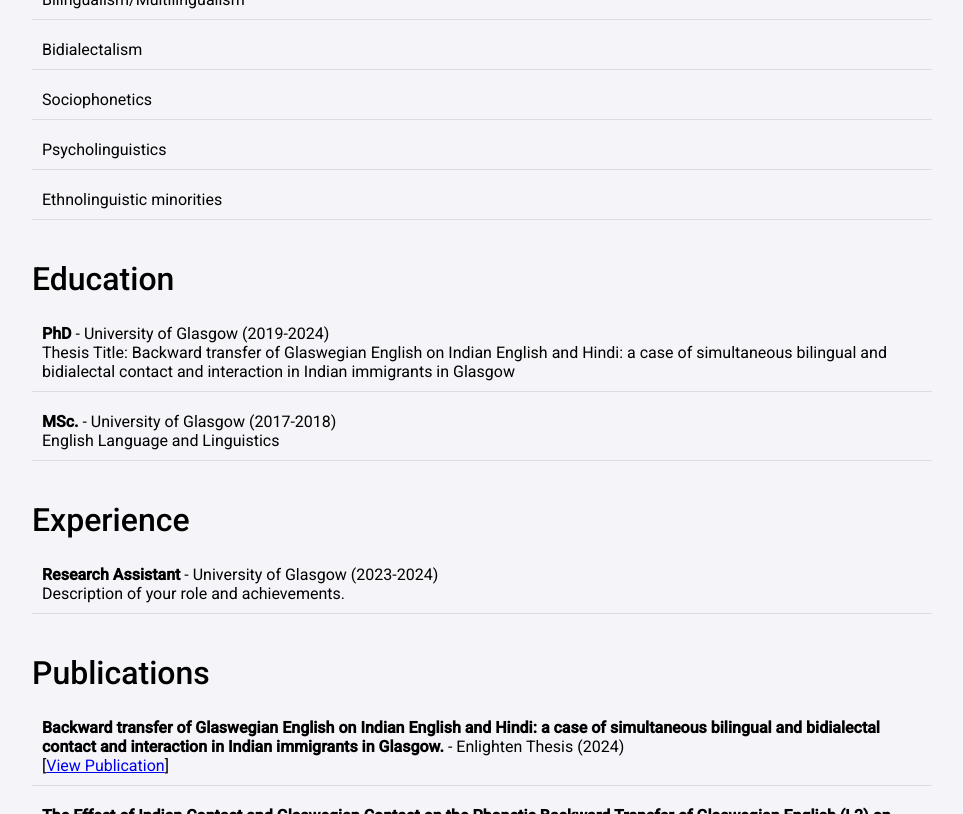
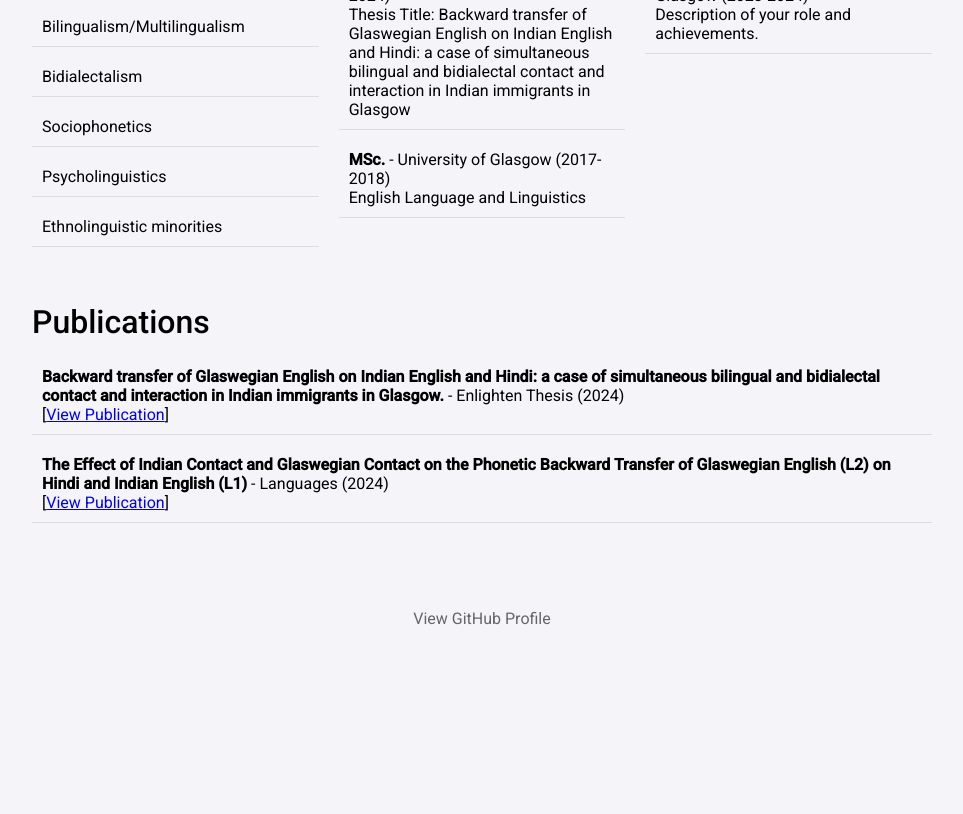
Before and after one commit to Divyanshi09/DivyanshiShaktawat.github.io, a plain HTML site: page index.html in a window 1280 px wide. Shown: the part 601-1415 px from the top of the page, without its empty margins (158-1121 px from the left). After the commit the page ends 1285 px from the top, so only its background shows below. Drawn offline with Linux system fonts and the light colour scheme.

Commit message:
Update index.html

```diff
--- a/index.html
+++ b/index.html
@@ -48,6 +48,18 @@
             margin-bottom: 15px;
             font-weight: 500; /* Slightly bold for headings */
         }
+        .flex-container {
+            display: flex;
+            justify-content: space-between;
+            margin-top: 40px;
+        }
+        .flex-item {
+            flex: 1; /* Allow items to grow equally */
+            margin-right: 20px; /* Space between items */
+        }
+        .flex-item:last-child {
+            margin-right: 0; /* Remove margin from last item */
+        }
         ul {
             list-style: none;
             padding: 0;
@@ -81,7 +93,8 @@
             <img src="https://divyanshi09.github.io/DivyanshiShaktawat.github.io/my_image.jpg" alt="Divyanshi Shaktawat">
         </div>
 
-        <section class="areas-of-interest">
+        <div class="flex-container">
+            <div class="flex-item areas-of-interest">
                 <h2>Areas of Interest</h2>
                 <ul>
                     <li>L1 attrition/Backward Transfer</li>
@@ -91,9 +104,9 @@
                     <li>Psycholinguistics</li>
                     <li>Ethnolinguistic minorities</li>
                 </ul>
-        </section>
+            </div>
 
-        <section class="education">
+            <div class="flex-item education">
                 <h2>Education</h2>
                 <ul>
                     <li>
@@ -105,9 +118,9 @@
                         English Language and Linguistics
                     </li>
                 </ul>
-        </section>
+            </div>
 
-        <section class="experience">
+            <div class="flex-item experience">
                 <h2>Experience</h2>
                 <ul>
                     <li>
@@ -115,7 +128,8 @@
                         Description of your role and achievements.
                     </li>
                 </ul>
-        </section>
+            </div>
+        </div>
 
         <section class="publications">
             <h2>Publications</h2>
```
Lines whose indentation alone changed are shown as unchanged.
